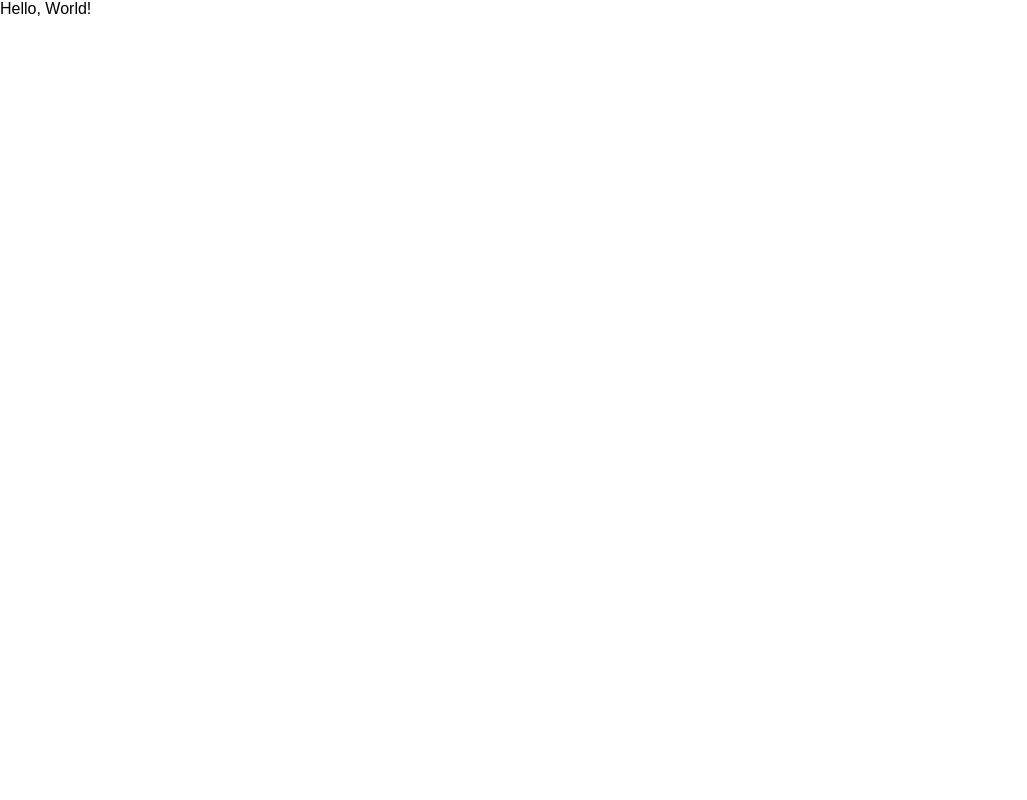
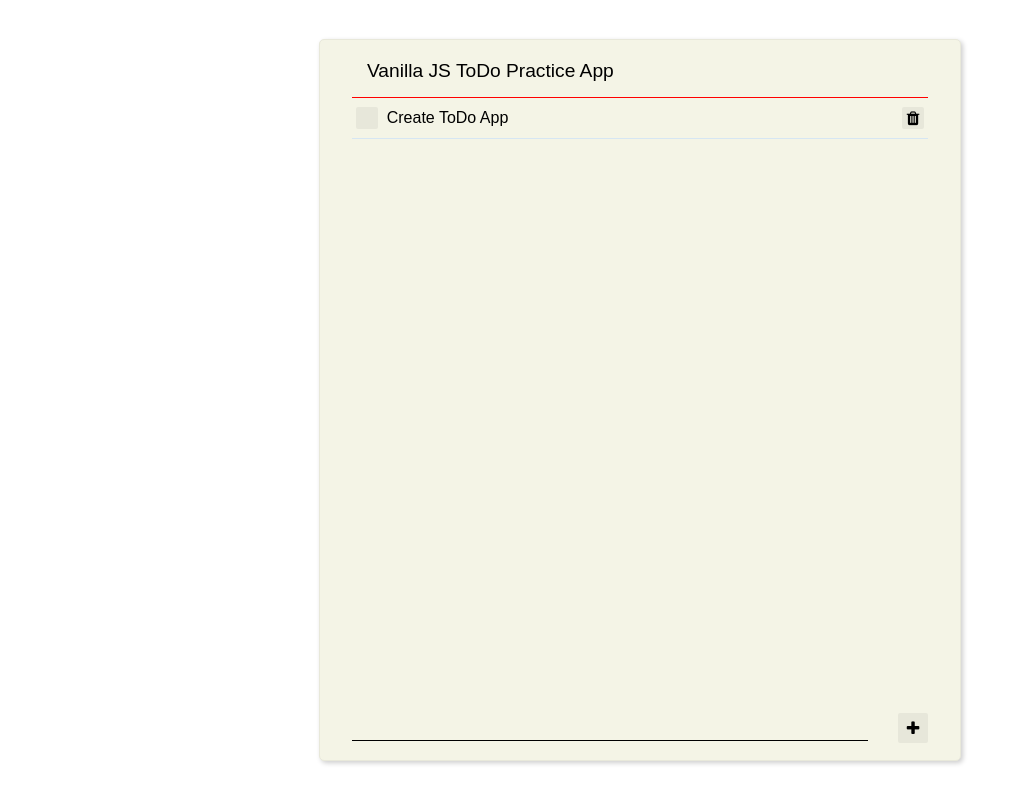
Before and after one commit to stopaalex/ToDo-List-VanillaJs, a plain HTML site: page index.html in a window 1280 px wide. Shown: the whole page, without its empty margins (0-1027 px from the left). Drawn offline with Linux system fonts and the light colour scheme.

Commit message:
UPDATE :::
'finishing' the to do app with vanilla js

```diff
--- a/index.html
+++ b/index.html
@@ -4,12 +4,49 @@
 <head>
   <meta charset="UTF-8">
   <title>Todo List Vanilla JS Pracitce</title>
-  <link rel="stylesheet" href="style.css">
-  <link rel="stylesheet" href="https://cdnjs.cloudflare.com/ajax/libs/font-awesome/4.7.0/css/font-awesome.min.css">
+  <link rel="stylesheet"
+        href="style.css">
+  <link rel="stylesheet"
+        href="https://cdnjs.cloudflare.com/ajax/libs/font-awesome/4.7.0/css/font-awesome.min.css">
 </head>
 
 <body>
-  <div>Hello, World!</div>
+  <div class="wrapper">
+    <div class="paper">
+      <div class="header">Vanilla JS ToDo Practice App</div>
+      <div class="list" id="list">
+
+        <!-- ITEMS -->
+        <div class="item"
+             id="create_todo_app">
+          <div class="check">
+            <input type="checkbox">
+            <div>
+              <i class="fa"></i>
+            </div>
+          </div>
+          <div class="text">
+            <div>Create ToDo App</div>
+          </div>
+          <div class="remove">
+            <div class="remove-btn">
+              <i class="fa fa-trash"></i>
+            </div>
+          </div>
+        </div>
+
+        <!-- ITEMS -->
+
+      </div>
+      <div class="newItem">
+        <input type="text">
+        <div>
+          <i class="fa fa-plus"></i>
+        </div>
+
+      </div>
+    </div>
+  </div>
   <script src="scripts.js"></script>
 </body>
 
--- a/scripts.js
+++ b/scripts.js
@@ -0,0 +1,89 @@
+'use strict';
+
+const list = document.querySelector('.list');
+const addNew = document.querySelector('.newItem div');
+
+/**
+ * @name CheckItem
+ * @desc checks the item and updates the corresponding css
+ * @param {object} e - clicked element
+ */
+function checkItem(e) {
+    let checkmark = e.target.parentNode.children[1].children[0];
+    let text = e.target.parentNode.parentNode.children[1];
+
+    if (e.target.checked) {
+        checkmark.classList.add('fa-check');
+        text.style.textDecoration = 'line-through';
+    } else {
+        checkmark.classList.remove('fa-check');
+        text.style.textDecoration = 'none';
+    }
+}
+
+function removeItem(e) {
+    this.parentNode.parentNode.parentNode.removeChild(this.parentNode.parentNode);
+}
+
+function addNewItem() {
+    var newText = document.querySelector('.newItem input').value;
+
+    var item = document.createElement('div');
+    item.classList.add('item');
+    item.id = newText.replace(/ /g, '_');
+
+    // create checkbox
+    var checkbox = document.createElement('div');
+    checkbox.classList.add('check');
+    var input = document.createElement('input');
+    input.type = 'checkbox';
+    var checkOver = document.createElement('div');
+    var i = document.createElement('i');
+    i.classList.add('fa');
+
+    list.appendChild(item);
+
+    item.appendChild(checkbox);
+    checkbox.appendChild(input);
+    checkbox.appendChild(checkOver);
+    checkOver.appendChild(i);
+
+    // create text
+
+    var text = document.createElement('div');
+    text.classList.add('text');
+    text.textContent = newText;
+
+    item.appendChild(text);
+
+    // create trash
+    var remove = document.createElement('div');
+    remove.classList.add('remove');
+    var removeButton = document.createElement('div');
+    removeButton.classList.add('remove-btn');
+    var trash = document.createElement('i');
+    trash.classList.add('fa');
+    trash.classList.add('fa-trash');
+
+    item.appendChild(remove);
+    remove.appendChild(removeButton);
+    removeButton.appendChild(trash);
+
+    initialize();
+}
+
+function initialize() {
+    var checkboxes = Array.from(document.querySelectorAll('.item .check input'));
+    var removeBtns = Array.from(document.querySelectorAll('.item .remove .remove-btn'));
+
+    checkboxes.forEach(function (item) {
+        return item.addEventListener('change', checkItem);
+    });
+    removeBtns.forEach(function (btn) {
+        return btn.addEventListener('click', removeItem);
+    });
+
+    addNew.addEventListener('click', addNewItem);
+}
+
+initialize();
--- a/style.css
+++ b/style.css
@@ -1,4 +1,146 @@
 body {
+  width: 100vw; height: 100vh;
   margin: 0;
   font-family: Arial, Helvetica, sans-serif;
 }
+
+.wrapper {
+  width: 100%; height: 100%;
+  display: flex;
+  justify-content: center;
+  align-items: center;
+}
+
+.paper {
+  width: 50%; height: 90%;
+  min-width: 500px; min-height: 500px;
+  background: #f4f4e6;
+  border: 1px solid #e8e8da;
+  border-radius: 5px;
+  box-shadow: 2px 2px 5px rgba(0,0,0,0.2);
+}
+
+.paper .header {
+  width: calc(90% - 30px);
+  margin-left: 5%;
+  border-bottom: 1px solid red;
+  padding: 15px;
+  padding-top: 20px;
+  font-size: 1.2em;
+}
+
+.paper .list {
+  width: 90%;
+  height: calc(100% - 120px);
+  margin-left: 5%;
+  /* background: skyblue; */
+  overflow-y: auto;
+}
+
+.paper .newItem {
+  width: 90%;
+  margin-left: 5%;
+  padding: 15px 0;
+  display: flex;
+}
+
+.newItem input {
+  height: 25px;
+  border: none;
+  background: none;
+  border-bottom: 1px solid;
+  outline: none;
+  width: calc(100% - 60px);
+  margin-right: 30px;
+  font-size: 1.1em;
+}
+
+.newItem div {
+  background:  rgba(0,0,0,0.05);
+  width: 30px;
+  height: 30px;
+  display:  flex;
+  justify-content:  center;
+  align-items:  center;
+  border-radius:  2px;
+  cursor: pointer;
+}
+
+.newItem div:hover {
+  background: rgba(0,0,0,0.1)
+}
+
+.list .item {
+  display:  flex;
+  height: 30px;
+  margin-bottom: 5px;
+  border-bottom: 1px solid #d6e6f3;
+  padding: 5px 0px;
+}
+
+.list .item > div {
+  display: flex;
+  align-items: center
+}
+/***** CHECKBOX *****/
+.item .check {
+  width: 30px;
+  display: flex;
+  justify-content: center;
+  position: relative;
+}
+
+.check input {
+  opacity: 0.5;
+  position:  absolute;
+  left: 0;
+  top: 0;
+  width: 100%;
+  height: 100%;
+  margin: 0;
+  opacity: 0;
+  cursor: pointer;
+}
+
+.check div {
+  width: 75%;
+  height: 75%;
+  background: rgba(0,0,0,0.05);
+  border-radius: 2px;
+  display: flex;
+  justify-content: center;
+  align-items: center;
+  cursor: pointer;
+}
+
+.check input:hover + div {
+  background: rgba(0,0,0,0.1);
+}
+
+/***** TEXT *****/
+.item .text {
+  width: calc(100% - 60px);
+  padding-left: 5px;
+}
+
+/***** DELETE *****/
+.item .remove {
+  width: 30px;
+  display: flex;
+  justify-content: center;
+}
+
+.remove-btn {
+  background: rgba(0,0,0,0.05);
+  width: 75%;
+  height: 75%;
+  border-radius:  2px;
+  display:  flex;
+  justify-content:  center;
+  align-items:  center;
+  /* color: #666666; */
+  cursor: pointer;
+}
+.remove-btn:hover {
+  background: rgba(0,0,0,0.1);
+}
```
